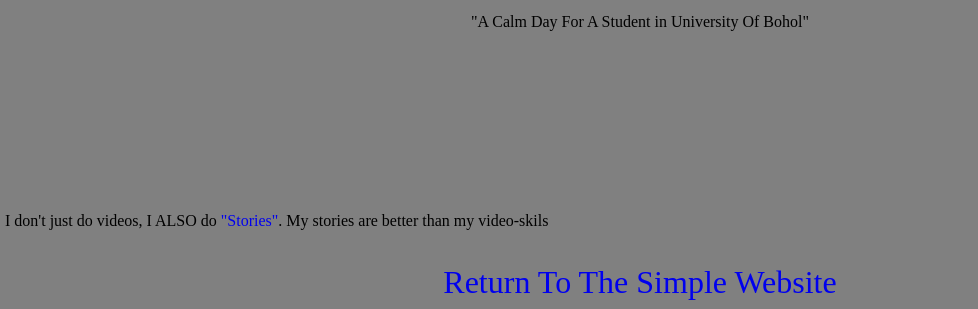
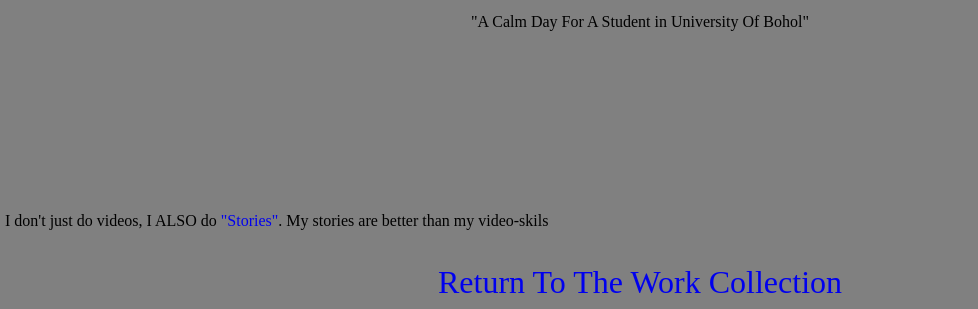
Before and after one commit to Wal-Were/myvieo, a plain HTML site: page index.html in a window 1280 px wide. Shown: the part 544-853 px from the top of the page, without its empty margins (0-978 px from the left). Drawn offline with Linux system fonts and the light colour scheme; a web font is replaced by a local one.

Commit message:
Update index.html

```diff
--- a/index.html
+++ b/index.html
@@ -68,8 +68,8 @@
 
 </div>
 
-	<div style="text-align:center;">
-	<a href="https://conctlectst.pages.dev/" style="font-size: 200%;">Return To The Simple Website</a>
+<div style="text-align:center;">
+	<a href="https://conctlectst.pages.dev/" style="font-size: 200%;">Return To The Work Collection</a>
 </div>
 
 </body>
```
